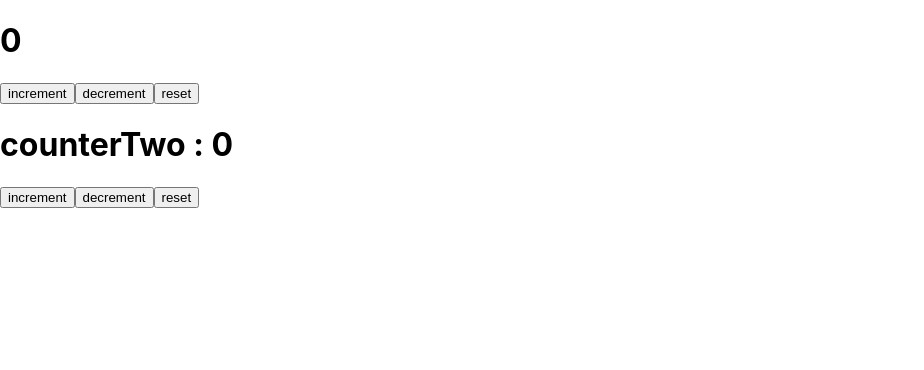
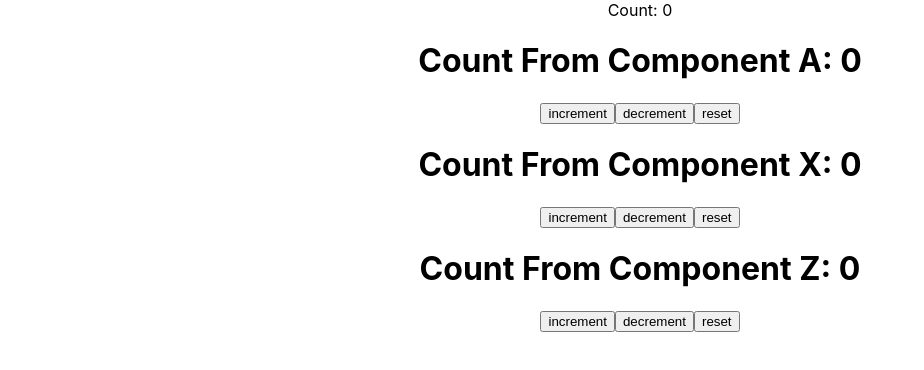
Before and after one commit to MdRiabi/exercice, a React (Create React App) app: page / in a window 1280 px wide. Shown: the top 370 px of the page, without its empty margins (0-924 px from the left). Built offline with nearby package versions, Linux system fonts and the light colour scheme.

Commit message:
use useContext with useReducer To Render the prop in the child components

```diff
--- a/src/App.js
+++ b/src/App.js
@@ -5,41 +5,83 @@ import Counter1 from "./Components/UseState/Counter1";
 import Counter2 from "./Components/UseState/Counter2";
 import HookStateArray from "./Components/UseState/HookStateArray";
 import EffectExample1 from "./Components/UseEffectPractice/EffectExample1";
-import ComponentA from "./Components/Context/ComponentA";
-import React from "react";
+/* import ComponentA from "./Components/Context/ComponentA"; */
+import ComponentA from "./Components/useContextWithReducer/ComponentA";
+import ComponentX from "./Components/useContextWithReducer/ComponentX";
+import ComponentZ from "./Components/useContextWithReducer/ComponentZ";
+import React, { useReducer } from "react";
 import MyCounter1 from "./Components/useReducerPractice/MyCounter1";
 import MyCounter2 from "./Components/useReducerPractice/MyCounter2";
 import MyCounter3 from "./Components/useReducerPractice/MyCounter3";
 export const PriceContext = React.createContext();
 export const ItemContext = React.createContext();
+
+export const CountContext = React.createContext();
+const initialState = 0;
+const reducer = (state, action) => {
+  switch (action) {
+    case "increment":
+      return state + 1;
+    case "decrement":
+      return state - 1;
+    case "reset":
+      return initialState;
+    default:
+      return state;
+  }
+};
+
 function App() {
+  const [count, dispatch] = useReducer(reducer, initialState);
 
   return (
-    <div>
-      {/* <Counter /> */}
+    <CountContext.Provider value={{CoutState: count, CountDispatch: dispatch}}>
+      <div className="App">
+        Count: {count}
+        <ComponentA />
+        <ComponentX />
+        <ComponentZ />
+      </div>
+    </CountContext.Provider>
+  );
+}
 
-      {/* <Counter1 />
+export default App;
+
+/* object as state variable
+
+ */
+
+/* <div>*/
+{
+  /* <Counter /> */
+}
+
+{
+  /* <Counter1 />
        <Counter/>
        <Counter2/>
        <HookStateArray/>
-       <EffectExample1/> */}
-      {/* <PriceContext.Provider value={"$522"}>
+       <EffectExample1/> */
+}
+{
+  /* <PriceContext.Provider value={"$522"}>
         <ItemContext.Provider value={"Nokia"}>
 
         <ComponentA />
 
         </ItemContext.Provider>
 
-      </PriceContext.Provider> */}
-
-      {/* <MyCounter1/> */}
-      {/* <MyCounter2 /> */}
-      <MyCounter3/>
-    </div>
-  );
+      </PriceContext.Provider> */
 }
 
-export default App;
-
-/* object as state variable
- */
+{
+  /* <MyCounter1/> */
+}
+{
+  /* <MyCounter2 /> */
+}
+{
+  /* <MyCounter3/> */
+}
+/* </div> */
--- /dev/null
+++ b/src/Components/useContextWithReducer/ComponentA.js
@@ -0,0 +1,17 @@
+import React, { useContext } from "react";
+import { CountContext } from "../../App";
+
+function ComponentA() {
+  const countContext = useContext(CountContext);
+
+  return (
+    <div>
+      <h1>Count From Component A: {countContext.CoutState}</h1>
+      <button onClick={() => countContext.CountDispatch("increment")}>increment</button>
+      <button onClick={() => countContext.CountDispatch("decrement")}>decrement</button>
+      <button onClick={() => countContext.CountDispatch("reset")}>reset</button>
+    </div>
+  );
+}
+
+export default ComponentA;
--- /dev/null
+++ b/src/Components/useContextWithReducer/ComponentX.js
@@ -0,0 +1,17 @@
+import React, { useContext } from "react";
+import { CountContext } from "../../App";
+
+function ComponentX() {
+  const countContext = useContext(CountContext);
+
+  return (
+    <div>
+      <h1>Count From Component X: {countContext.CoutState}</h1>
+      <button onClick={() => countContext.CountDispatch("increment")}>increment</button>
+      <button onClick={() => countContext.CountDispatch("decrement")}>decrement</button>
+      <button onClick={() => countContext.CountDispatch("reset")}>reset</button>
+    </div>
+  );
+}
+
+export default ComponentX;
--- /dev/null
+++ b/src/Components/useContextWithReducer/ComponentZ.js
@@ -0,0 +1,17 @@
+import React, { useContext } from "react";
+import { CountContext } from "../../App";
+
+function ComponentZ() {
+  const countContext = useContext(CountContext);
+
+  return (
+    <div>
+      <h1>Count From Component Z: {countContext.CoutState}</h1>
+      <button onClick={() => countContext.CountDispatch("increment")}>increment</button>
+      <button onClick={() => countContext.CountDispatch("decrement")}>decrement</button>
+      <button onClick={() => countContext.CountDispatch("reset")}>reset</button>
+    </div>
+  );
+}
+
+export default ComponentZ;
```
